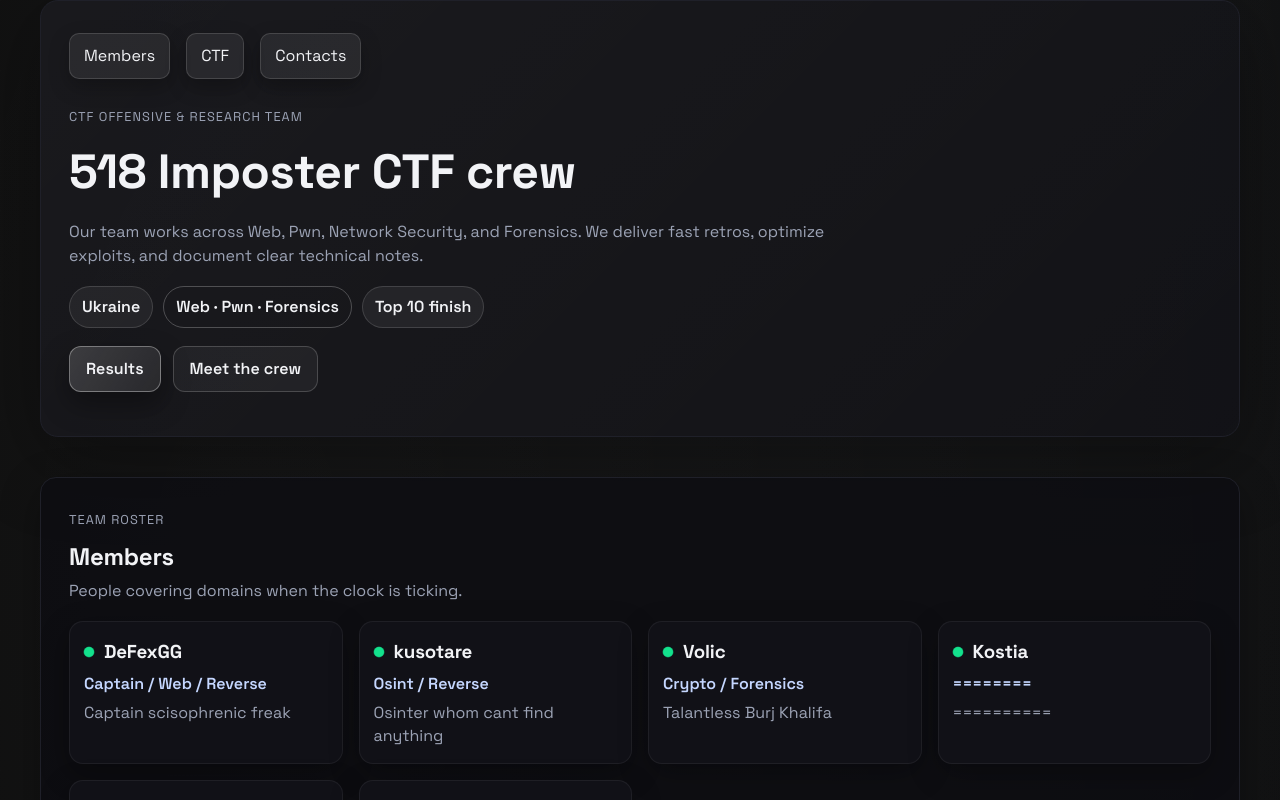
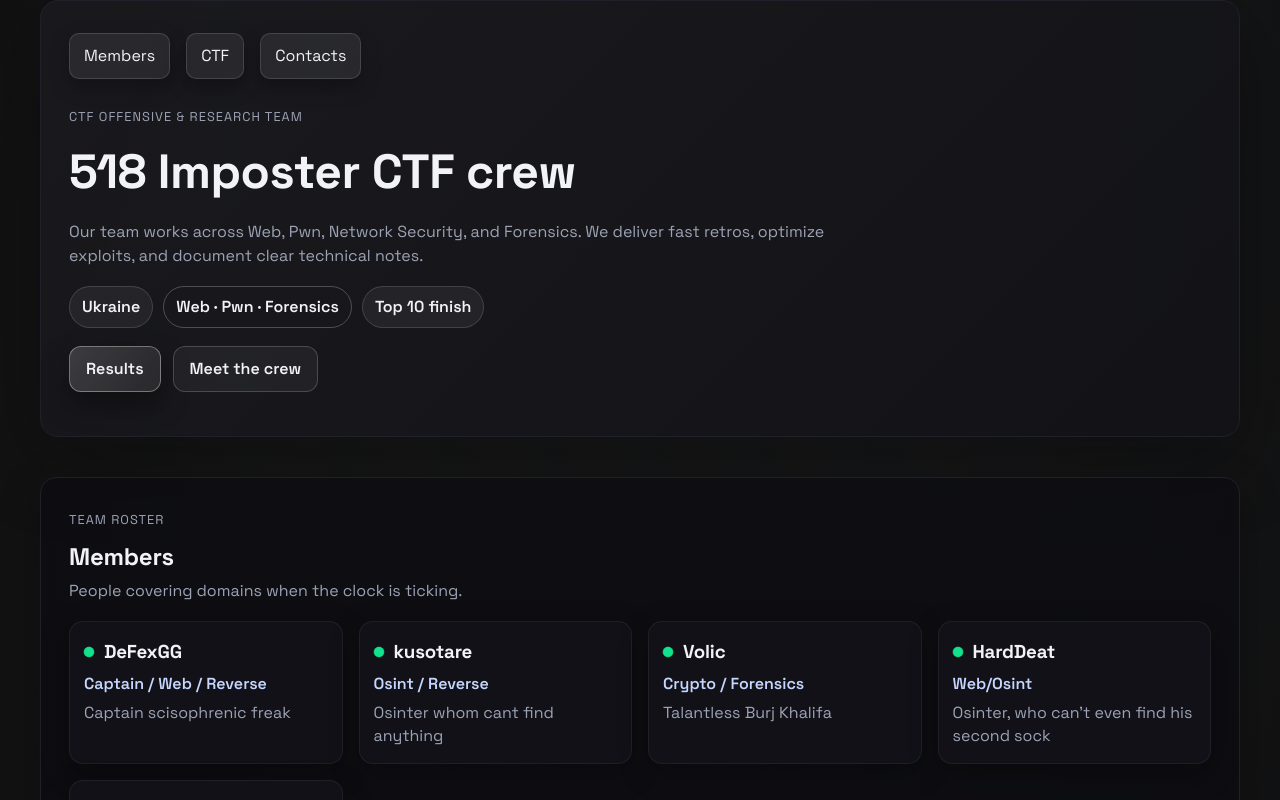
Before and after one commit to DeFexNN/ctf-site, a React (Vite) app: page / in a window 1280 px wide. Shown: the top 800 px of the page. Built offline with nearby package versions, Linux system fonts and the light colour scheme.

Commit message:
remove placeholder member and clean up HardDeat's entry

```diff
--- a/src/data/members.js
+++ b/src/data/members.js
@@ -15,14 +15,9 @@ export const members = [
         about: "Talantless Burj Khalifa",
     },
     {
-        nick: "Kostia",
-        role: "========",
-        about: "==========",
-    },
-        {
         nick: "HardDeat",
-        role: "========",
-        about: "==========",
+        role: "Web/Osint",
+        about: "Osinter, who can't even find his second sock",
     },
     {
         nick: "Martin",
```
